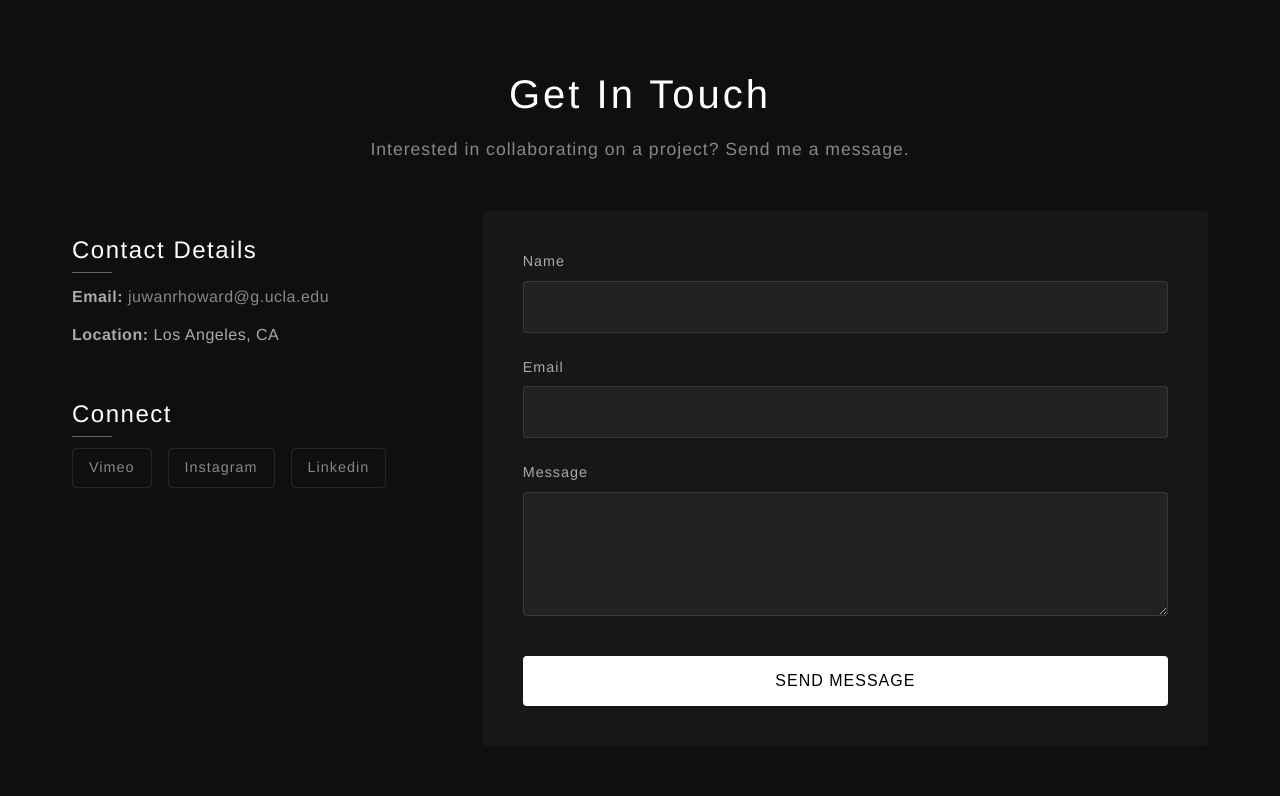
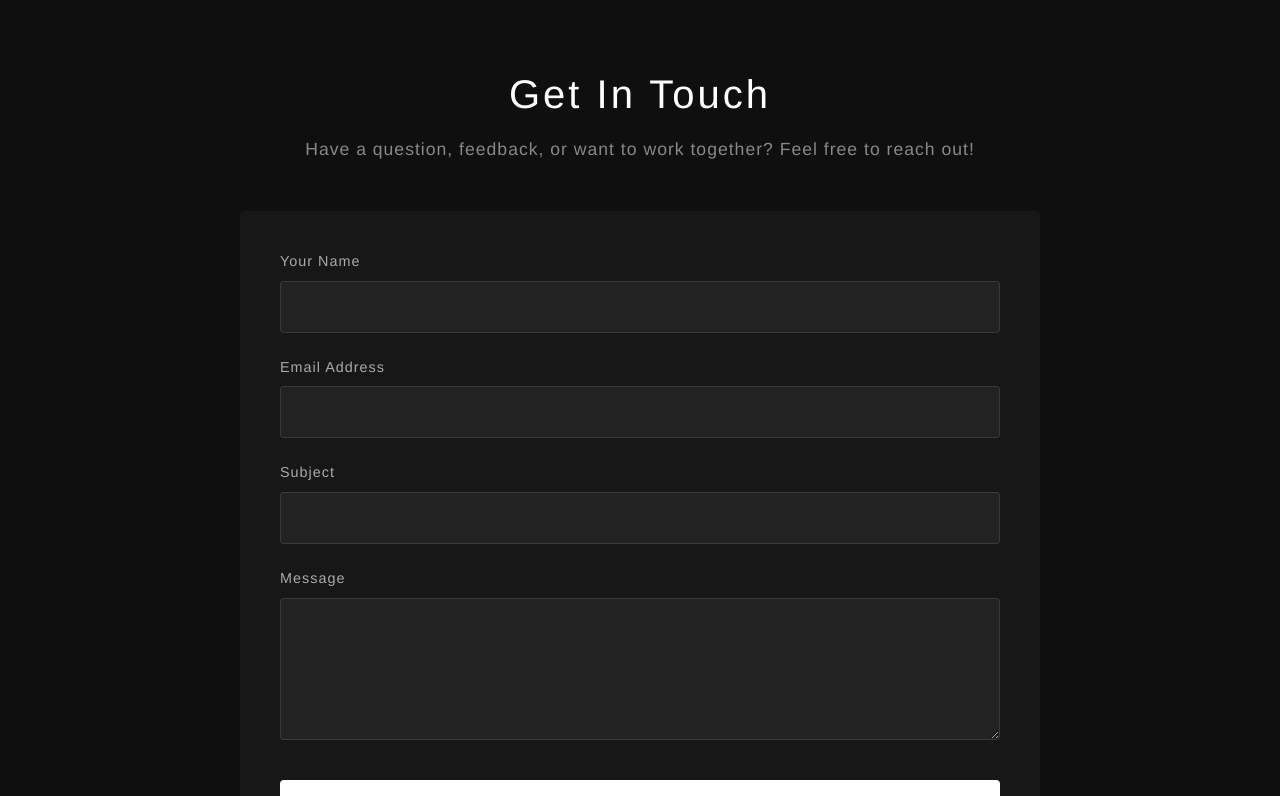
Before and after one commit to juwan-howard/juwan-howard.github.io, a React (Create React App) app: page / in a window 1280 px wide. Shown: the part 3540-4336 px from the top of the page. Built offline with nearby package versions, Linux system fonts and the light colour scheme.

Commit message:
Remove redundant contact information sidebar from Get In Touch section

```diff
--- a/src/components/film/Contact.css
+++ b/src/components/film/Contact.css
@@ -11,9 +11,8 @@
 }
 
 .contact-content {
-  display: grid;
-  grid-template-columns: 1fr 2fr;
-  gap: 3rem;
+  display: flex;
+  justify-content: center;
   margin-top: 3rem;
 }
 
@@ -83,6 +82,8 @@
   background-color: rgba(255, 255, 255, 0.03);
   padding: 2.5rem;
   border-radius: 4px;
+  width: 100%;
+  max-width: 800px;
 }
 
 .contact-form {
@@ -223,18 +224,8 @@
 /* Responsive Styles */
 @media (max-width: 992px) {
   .contact-content {
-    grid-template-columns: 1fr;
-    gap: 2.5rem;
-  }
-
-  .contact-info {
-    flex-direction: row;
-    flex-wrap: wrap;
-    justify-content: space-between;
-  }
-
-  .info-item {
-    flex-basis: 48%;
+    display: flex;
+    flex-direction: column;
   }
 }
 
@@ -243,52 +234,34 @@
     padding: 4rem 0;
   }
 
-  .contact-info {
-    flex-direction: column;
-    gap: 2rem;
-  }
-
-  .info-item {
-    flex-basis: 100%;
-  }
-
   .contact-form-container {
-    padding: 1.5rem;
+    padding: 2rem 1.5rem;
   }
 
   .section-header h2 {
     font-size: 2rem;
-    margin-bottom: 0.8rem;
   }
 
   .contact-container {
     padding: 0 1.5rem;
   }
 
-  /* Prevent iOS zoom on input focus */
   input, textarea, select {
-    font-size: 16px;
+    padding: 0.8rem !important;
   }
 
-  /* Improve touch targets */
   .submit-btn,
-  .new-message-btn,
-  .social-link {
-    min-height: 44px;
-    display: flex;
-    align-items: center;
-    justify-content: center;
+  .new-message-btn {
+    padding: 0.8rem !important;
+    font-size: 0.9rem !important;
   }
 
-  /* Make tap targets easier to hit */
   .form-group label {
-    padding: 0.3rem 0;
+    font-size: 0.85rem !important;
   }
 
-  /* Better focus states for accessibility */
   input:focus,
   textarea:focus {
-    border-color: #fff;
-    box-shadow: 0 0 0 2px rgba(255, 255, 255, 0.3);
+    outline: none !important;
   }
 }
--- a/src/components/film/Contact.jsx
+++ b/src/components/film/Contact.jsx
@@ -1,47 +1,46 @@
 import React, { useState } from 'react';
 import './Contact.css';
+import { FontAwesomeIcon } from '@fortawesome/react-fontawesome';
+import { faEnvelope, faLocationDot } from '@fortawesome/free-solid-svg-icons';
 import INFO from '../../data/user';
 
 const Contact = () => {
   const [formData, setFormData] = useState({
     name: '',
     email: '',
+    subject: '',
     message: ''
   });
 
-  const [status, setStatus] = useState({
-    submitted: false,
-    submitting: false,
-    info: { error: false, msg: null }
-  });
+  const [formErrors, setFormErrors] = useState({});
+  const [isSubmitted, setIsSubmitted] = useState(false);
+  const [submissionError, setSubmissionError] = useState(null);
+  const [isSubmitting, setIsSubmitting] = useState(false);
 
-  const [errors, setErrors] = useState({});
-
-  // Validate form and return boolean indicating validity
   const validateForm = () => {
-    const newErrors = {};
-
-    // Name validation
+    const errors = {};
     if (!formData.name.trim()) {
-      newErrors.name = "Please enter your name";
+      errors.name = 'Name is required';
     }
 
-    // Email validation
     if (!formData.email.trim()) {
-      newErrors.email = "Please enter your email address";
-    } else if (!/^\S+@\S+\.\S+$/.test(formData.email)) {
-      newErrors.email = "Please enter a valid email address";
+      errors.email = 'Email is required';
+    } else if (!/^[^\s@]+@[^\s@]+\.[^\s@]+$/.test(formData.email)) {
+      errors.email = 'Email is invalid';
     }
 
-    // Message validation
-    if (!formData.message.trim()) {
-      newErrors.message = "Please enter a message";
-    } else if (formData.message.trim().length < 10) {
-      newErrors.message = "Your message is too short (minimum 10 characters)";
+    if (!formData.subject.trim()) {
+      errors.subject = 'Subject is required';
     }
 
-    setErrors(newErrors);
-    return Object.keys(newErrors).length === 0;
+    if (!formData.message.trim()) {
+      errors.message = 'Message is required';
+    } else if (formData.message.length < 10) {
+      errors.message = 'Message must be at least 10 characters';
+    }
+
+    setFormErrors(errors);
+    return Object.keys(errors).length === 0;
   };
 
   const handleInputChange = (e) => {
@@ -51,67 +50,49 @@ const Contact = () => {
       [name]: value
     });
 
-    // Clear error for this field when user types
-    if (errors[name]) {
-      setErrors(prev => ({
-        ...prev,
-        [name]: undefined
-      }));
+    // Clear error when user starts typing
+    if (formErrors[name]) {
+      setFormErrors({
+        ...formErrors,
+        [name]: null
+      });
     }
   };
 
   const handleSubmit = async (e) => {
     e.preventDefault();
 
-    // Only proceed if form is valid
     if (!validateForm()) {
       return;
     }
 
-    setStatus({
-      submitted: false,
-      submitting: true,
-      info: { error: false, msg: null }
-    });
+    setIsSubmitting(true);
 
     try {
-      // In a real implementation, send data to a server
-      // This is a placeholder that creates a mailto link
-      const subject = `Message from ${formData.name}`;
-      const body = `Name: ${formData.name}\nEmail: ${formData.email}\n\nMessage: ${formData.message}`;
+      // Simulate form submission with a delay
+      await new Promise(resolve => setTimeout(resolve, 1500));
 
-      // Create and click a mailto link (for demo purposes)
-      // Replace this with actual form submission in production
-      const mailtoLink = document.createElement('a');
-      mailtoLink.href = `mailto:${INFO.main.email}?subject=${encodeURIComponent(subject)}&body=${encodeURIComponent(body)}`;
-      mailtoLink.style.display = 'none';
-      document.body.appendChild(mailtoLink);
-      mailtoLink.click();
-      document.body.removeChild(mailtoLink);
-
-      // Simulate server processing time
-      await new Promise(resolve => setTimeout(resolve, 1000));
-
-      setStatus({
-        submitted: true,
-        submitting: false,
-        info: { error: false, msg: "Thank you for your message. I'll respond as soon as possible." }
-      });
+      // Success handling
+      setIsSubmitted(true);
+      setSubmissionError(null);
 
       // Reset form
       setFormData({
         name: '',
         email: '',
+        subject: '',
         message: ''
       });
     } catch (error) {
-      console.error("Form submission error:", error);
-      setStatus({
-        submitted: false,
-        submitting: false,
-        info: { error: true, msg: "There was a problem sending your message. Please try again or email me directly." }
-      });
+      setSubmissionError('Failed to send message. Please try again later.');
+    } finally {
+      setIsSubmitting(false);
     }
+  };
+
+  const handleNewMessage = () => {
+    setIsSubmitted(false);
+    setSubmissionError(null);
   };
 
   return (
@@ -119,90 +100,70 @@ const Contact = () => {
       <div className="contact-container">
         <div className="section-header">
           <h2>Get In Touch</h2>
-          <p>Interested in collaborating on a project? Send me a message.</p>
+          <p>Have a question, feedback, or want to work together? Feel free to reach out!</p>
         </div>
 
         <div className="contact-content">
-          <div className="contact-info">
-            <div className="info-item">
-              <h3>Contact Details</h3>
-              <p><strong>Email:</strong> <a href={`mailto:${INFO.main.email}`}>{INFO.main.email}</a></p>
-              <p><strong>Location:</strong> {INFO.main.location}</p>
-            </div>
-
-            <div className="info-item">
-              <h3>Connect</h3>
-              <div className="social-links">
-                {INFO.socials.map((social, index) => (
-                  <a
-                    key={index}
-                    href={social.url}
-                    target="_blank"
-                    rel="noopener noreferrer"
-                    className="social-link"
-                    aria-label={`Connect on ${social.platform}`}
-                  >
-                    {social.platform}
-                  </a>
-                ))}
+          <div className="contact-form-container">
+            {isSubmitted ? (
+              <div className="message success">
+                <h3>Message Sent!</h3>
+                <p>Thank you for reaching out. I'll get back to you as soon as possible.</p>
+                <button onClick={handleNewMessage} className="new-message-btn">Send Another Message</button>
               </div>
-            </div>
-          </div>
-
-          <div className="contact-form-container">
-            {status.info.error && (
-              <div className="message error" role="alert">
-                <p>{status.info.msg}</p>
-              </div>
-            )}
-
-            {status.submitted ? (
-              <div className="message success" role="status">
-                <p>{status.info.msg}</p>
-                <button
-                  onClick={() => setStatus({ submitted: false, submitting: false, info: { error: false, msg: null } })}
-                  className="new-message-btn"
-                >
-                  Send Another Message
-                </button>
+            ) : submissionError ? (
+              <div className="message error">
+                <h3>Oops! Something went wrong</h3>
+                <p>{submissionError}</p>
+                <button onClick={handleNewMessage} className="new-message-btn">Try Again</button>
               </div>
             ) : (
               <form onSubmit={handleSubmit} className="contact-form" noValidate>
                 <div className="form-group">
-                  <label htmlFor="name">Name</label>
+                  <label htmlFor="name">Your Name</label>
                   <input
                     type="text"
                     id="name"
                     name="name"
                     value={formData.name}
                     onChange={handleInputChange}
-                    required
-                    aria-invalid={!!errors.name}
-                    aria-describedby={errors.name ? "name-error" : undefined}
+                    aria-invalid={formErrors.name ? "true" : "false"}
+                    aria-describedby={formErrors.name ? "name-error" : undefined}
                   />
-                  {errors.name && (
-                    <div className="error-message" id="name-error" role="alert">
-                      {errors.name}
-                    </div>
+                  {formErrors.name && (
+                    <div className="error-message" id="name-error">{formErrors.name}</div>
                   )}
                 </div>
 
                 <div className="form-group">
-                  <label htmlFor="email">Email</label>
+                  <label htmlFor="email">Email Address</label>
                   <input
                     type="email"
                     id="email"
                     name="email"
                     value={formData.email}
                     onChange={handleInputChange}
-                    required
-                    aria-invalid={!!errors.email}
-                    aria-describedby={errors.email ? "email-error" : undefined}
+                    aria-invalid={formErrors.email ? "true" : "false"}
+                    aria-describedby={formErrors.email ? "email-error" : undefined}
                   />
-                  {errors.email && (
-                    <div className="error-message" id="email-error" role="alert">
-                      {errors.email}
-                    </div>
+                  {formErrors.email && (
+                    <div className="error-message" id="email-error">{formErrors.email}</div>
+                  )}
+                </div>
+
+                <div className="form-group">
+                  <label htmlFor="subject">Subject</label>
+                  <input
+                    type="text"
+                    id="subject"
+                    name="subject"
+                    value={formData.subject}
+                    onChange={handleInputChange}
+                    aria-invalid={formErrors.subject ? "true" : "false"}
+                    aria-describedby={formErrors.subject ? "subject-error" : undefined}
+                  />
+                  {formErrors.subject && (
+                    <div className="error-message" id="subject-error">{formErrors.subject}</div>
                   )}
                 </div>
 
@@ -211,26 +172,23 @@ const Contact = () => {
                   <textarea
                     id="message"
                     name="message"
+                    rows="6"
                     value={formData.message}
                     onChange={handleInputChange}
-                    rows="5"
-                    required
-                    aria-invalid={!!errors.message}
-                    aria-describedby={errors.message ? "message-error" : undefined}
+                    aria-invalid={formErrors.message ? "true" : "false"}
+                    aria-describedby={formErrors.message ? "message-error" : undefined}
                   ></textarea>
-                  {errors.message && (
-                    <div className="error-message" id="message-error" role="alert">
-                      {errors.message}
-                    </div>
+                  {formErrors.message && (
+                    <div className="error-message" id="message-error">{formErrors.message}</div>
                   )}
                 </div>
 
                 <button
                   type="submit"
                   className="submit-btn"
-                  disabled={status.submitting}
+                  disabled={isSubmitting}
                 >
-                  {status.submitting ? 'Sending...' : 'Send Message'}
+                  {isSubmitting ? 'Sending...' : 'Send Message'}
                 </button>
               </form>
             )}
```
